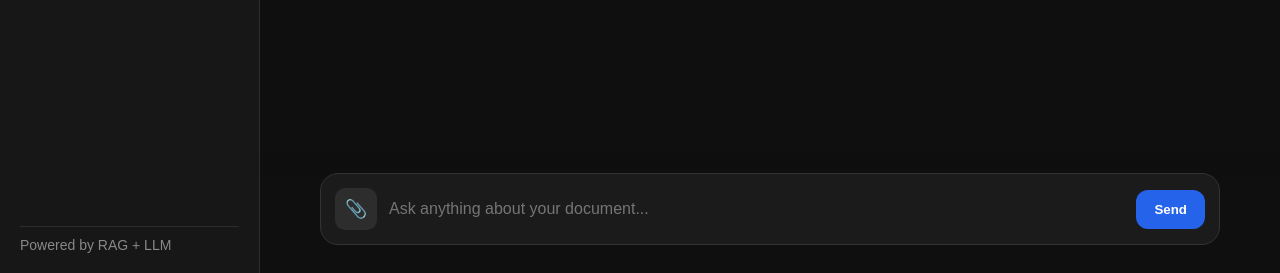
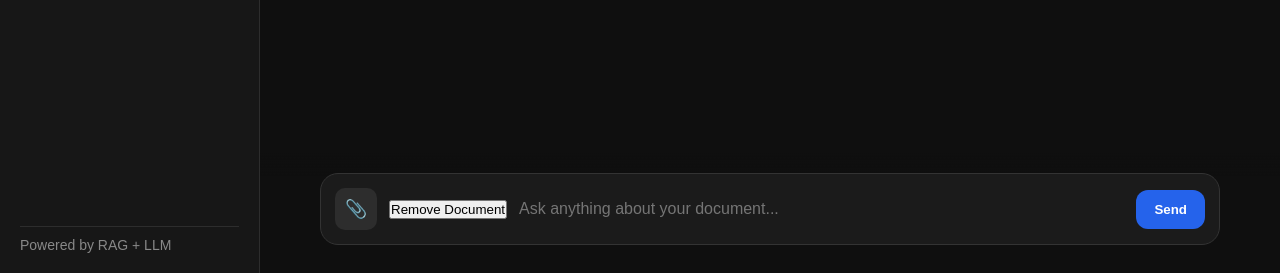
Before and after one commit to lalchhabi/Open-Source-Document-Intelligence-System, a Flask app: page / in a window 1280 px wide. Shown: the part 527-800 px from the top of the page. Run offline with Flask 3, Linux system fonts and the light colour scheme.

Commit message:
add frontend controls for document removal and chat mode switching

```diff
--- a/templates/index.html
+++ b/templates/index.html
@@ -341,6 +341,11 @@ body{
                     📎
                 </button>
 
+                <button id ="removeDocBtn">
+                    Remove Document
+
+                </button>
+
                 <input
                     type="text"
                     id="queryInput"
@@ -389,7 +394,7 @@ pdfFile.addEventListener("change", () => {
 
     if(!file) return;
 
-    fileInfo.innerHTML = `📄 Uploaded: ${file.name}`;
+    fileInfo.innerHTML = `📄 Wait file is Uploading...: ${file.name}`;
 
     const formData = new FormData();
     formData.append("pdf", file);
@@ -405,6 +410,45 @@ pdfFile.addEventListener("change", () => {
     .catch(err => {
         fileInfo.innerHTML = `❌ Upload failed`;
     });
+
+});
+
+const removeDocBtn = document.getElementById("removeDocBtn");
+
+removeDocBtn.addEventListener("click", async () => {
+
+    try {
+
+        const response = await fetch("/remove-doc", {
+            method: "POST"
+        });
+
+        const data = await response.json();
+
+        // Show message in chatbot
+        chatArea.innerHTML += `
+            <div class="message">
+                <div class="bot-message">
+                    ${data.msg}
+                </div>
+            </div>
+        `;
+
+        scrollBottom();
+
+    } catch (error) {
+
+        console.error(error);
+
+        chatArea.innerHTML += `
+            <div class="message">
+                <div class="bot-message">
+                    ❌ Failed to remove document
+                </div>
+            </div>
+        `;
+
+    }
 
 });
 
```
